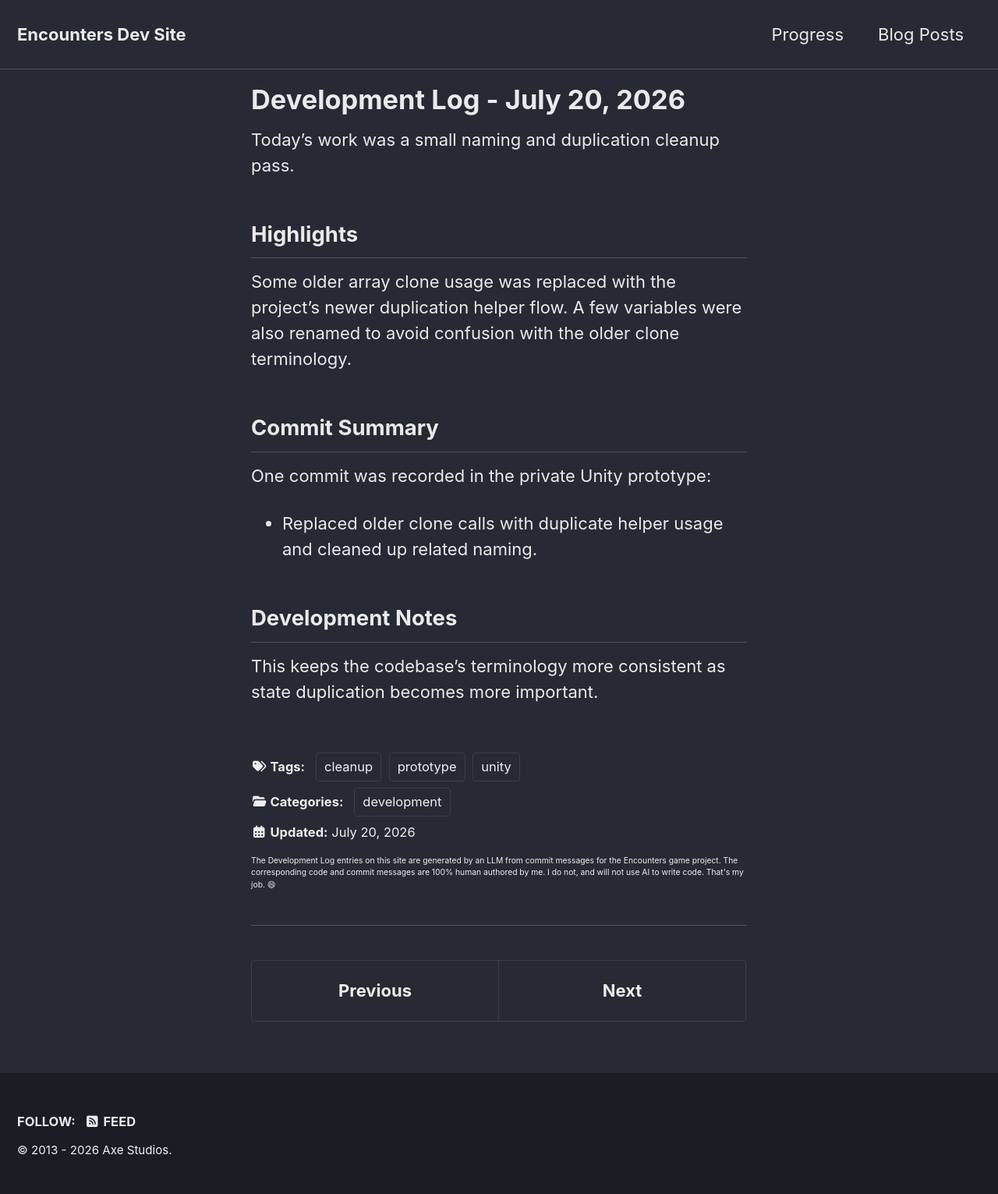
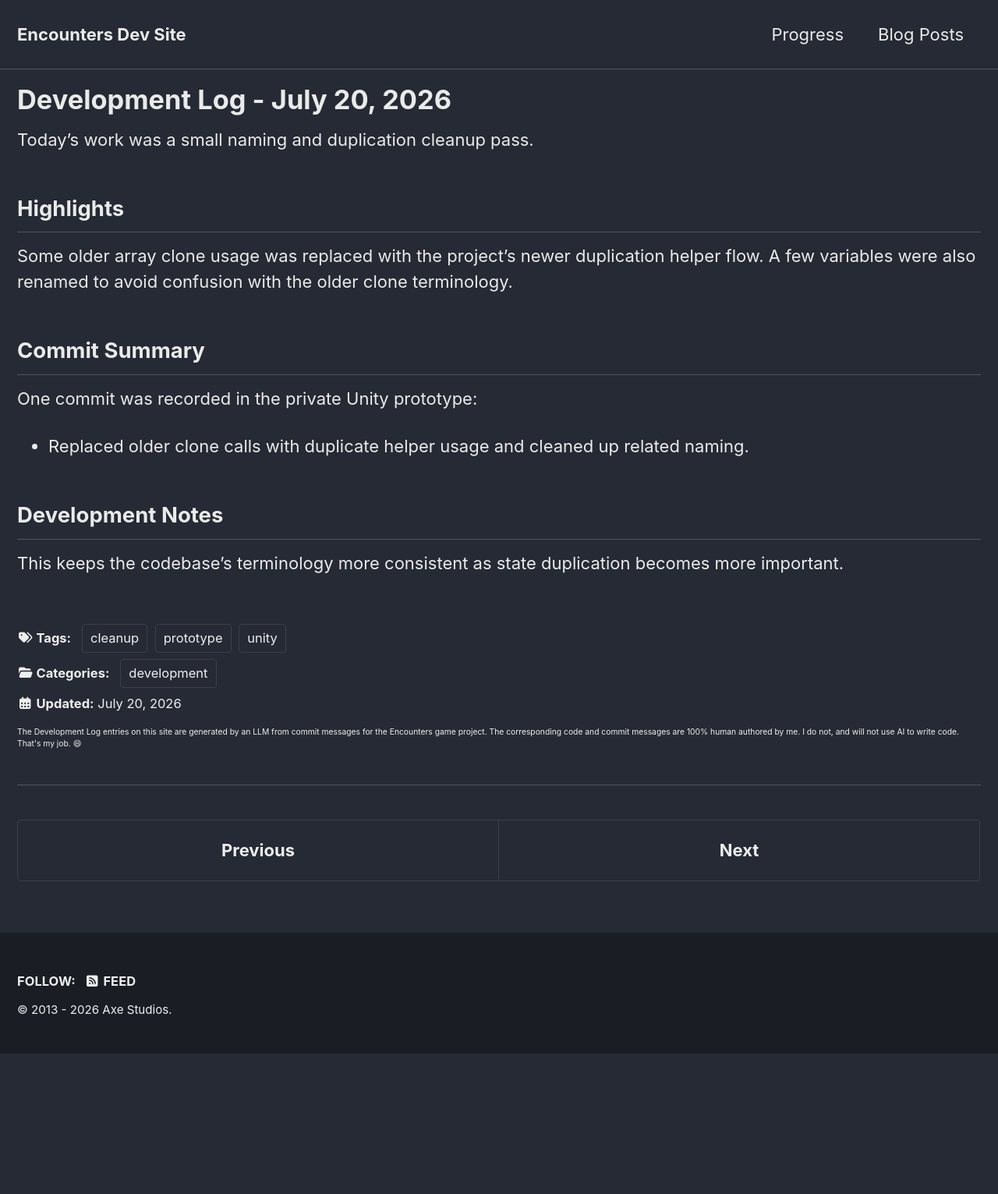
Before and after one commit to Axe-Studios/gamesite, a Jekyll site: the page built from _posts/2026-07-20-development-log.md, in a window 1280 px wide. Shown: the whole page at 78% size. Built offline with Jekyll 4.4.1, drawn with Linux system fonts in a browser that asks for light colours; cached includes are drawn as plain includes; after the commit the page ends 1351 px from its top, so only the background shows below that.

Commit message:
More template tweaks

```diff
--- a/_layouts/single.html
+++ b/_layouts/single.html
@@ -20,7 +20,7 @@ layout: default
 {% endif %}
 
 <div id="main" role="main">
-  <article class="page h-entry" itemscope itemtype="https://schema.org/CreativeWork"{% if page.locale %} lang="{{ page.locale }}"{% endif %}>
+  <article class="page-wide h-entry" itemscope itemtype="https://schema.org/CreativeWork"{% if page.locale %} lang="{{ page.locale }}"{% endif %}>
     {% if page.title %}<meta itemprop="headline" content="{{ page.title | replace: '|', '&#124;' | markdownify | strip_html | strip_newlines | escape_once }}">{% endif %}
     {% if page.excerpt %}<meta itemprop="description" content="{{ page.excerpt | markdownify | strip_html | strip_newlines | escape_once }}">{% endif %}
     {% if page.date %}<meta itemprop="datePublished" content="{{ page.date | date_to_xmlschema }}">{% endif %}
--- a/_sass/minimal-mistakes/_page.scss
+++ b/_sass/minimal-mistakes/_page.scss
@@ -31,6 +31,27 @@ body {
 .initial-content,
 .search-content {
   flex: 1 0 auto;
+}
+
+.page-wide {
+
+  .page__inner-wrap {
+    float: inline-start;
+    margin-top: 1em;
+    margin-inline: 0;
+    width: 100%;
+    clear: both;
+
+    .page__content,
+    .page__meta,
+    .page__share {
+      position: relative;
+      float: inline-start;
+      margin-inline: 0;
+      width: 100%;
+      clear: both;
+    }
+  }
 }
 
 .page {
```
